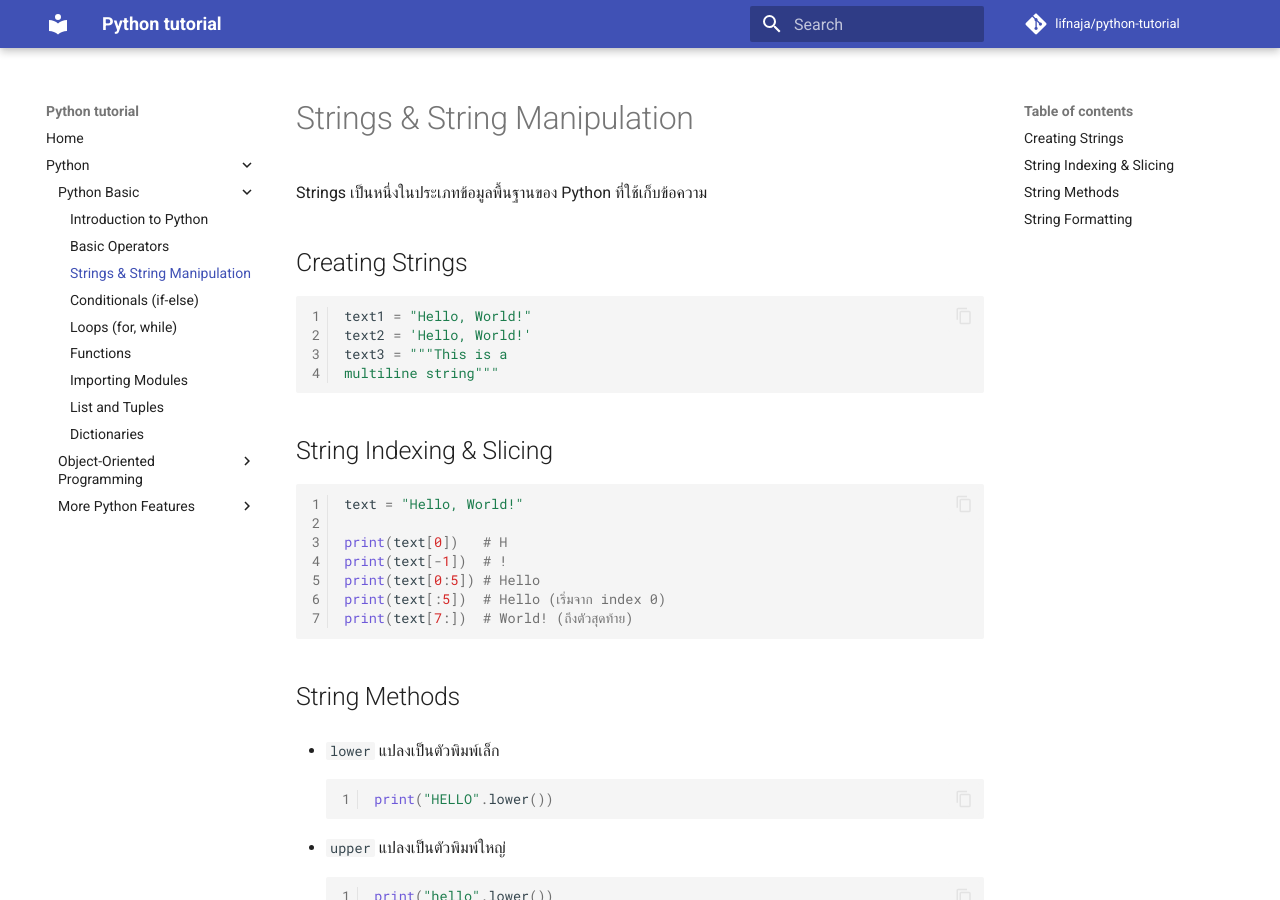
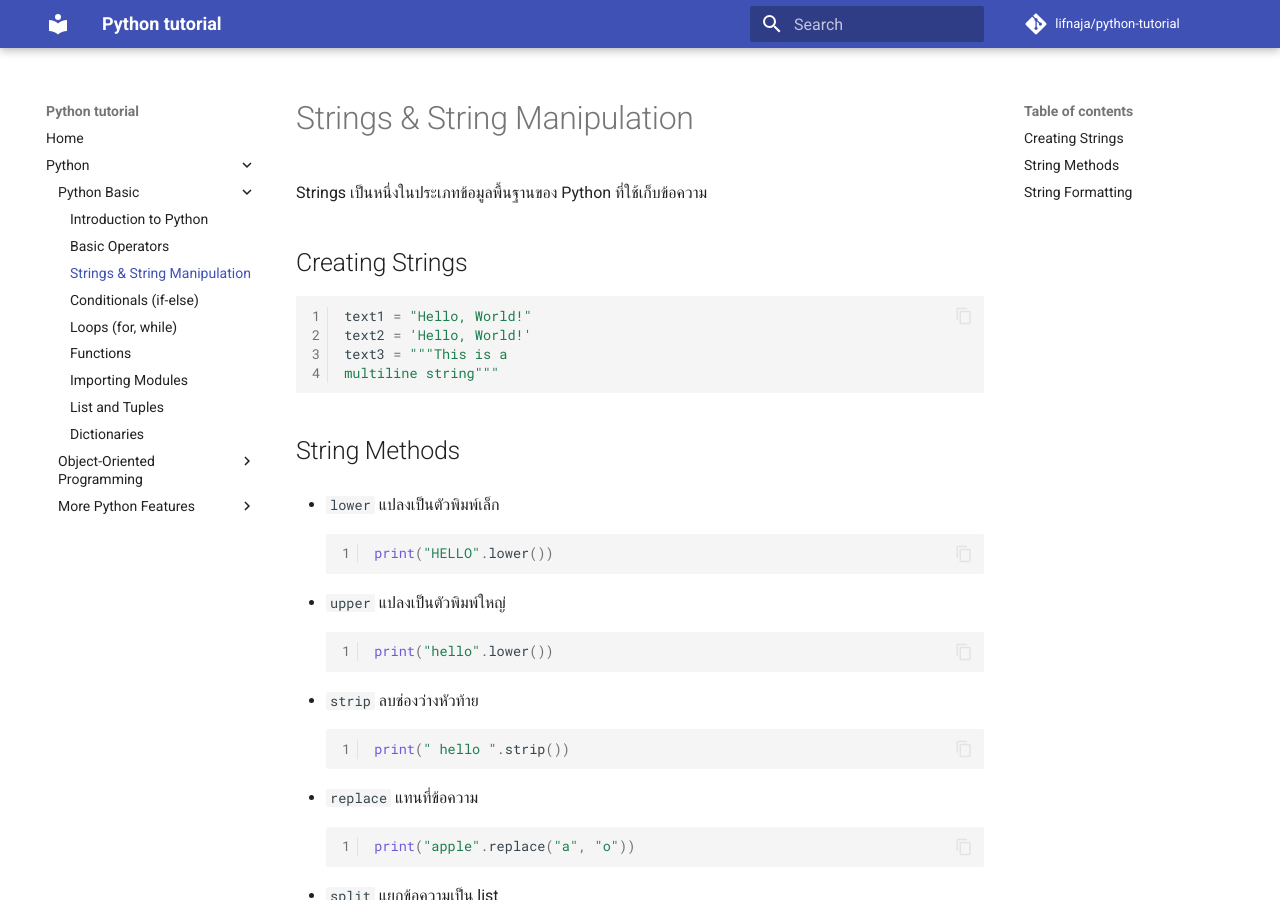
Before and after one commit to lifnaja/python-tutorial, an MkDocs documentation site: the page built from docs/python/python-basic/strings.md, in a window 1280 px wide and 900 px high. Built offline with MkDocs 1.6.1 and Material for MkDocs 9.7.7, drawn with Linux system fonts in a browser that asks for light colours; comment, search, counter and statistics services are not loaded.

Commit message:
move string slice to list lesson

````diff
--- a/docs/python/python-basic/strings.md
+++ b/docs/python/python-basic/strings.md
@@ -9,17 +9,6 @@ text1 = "Hello, World!"
 text2 = 'Hello, World!'
 text3 = """This is a
 multiline string"""
-```
-
-## String Indexing & Slicing
-```py linenums="1"
-text = "Hello, World!"
-
-print(text[0])   # H
-print(text[-1])  # !
-print(text[0:5]) # Hello
-print(text[:5])  # Hello (เริ่มจาก index 0)
-print(text[7:])  # World! (ถึงตัวสุดท้าย)
 ```
 
 ## String Methods
````
Also changed, not shown: docs/python/python-basic/lists_tuples.md (+12 -0 lines).
